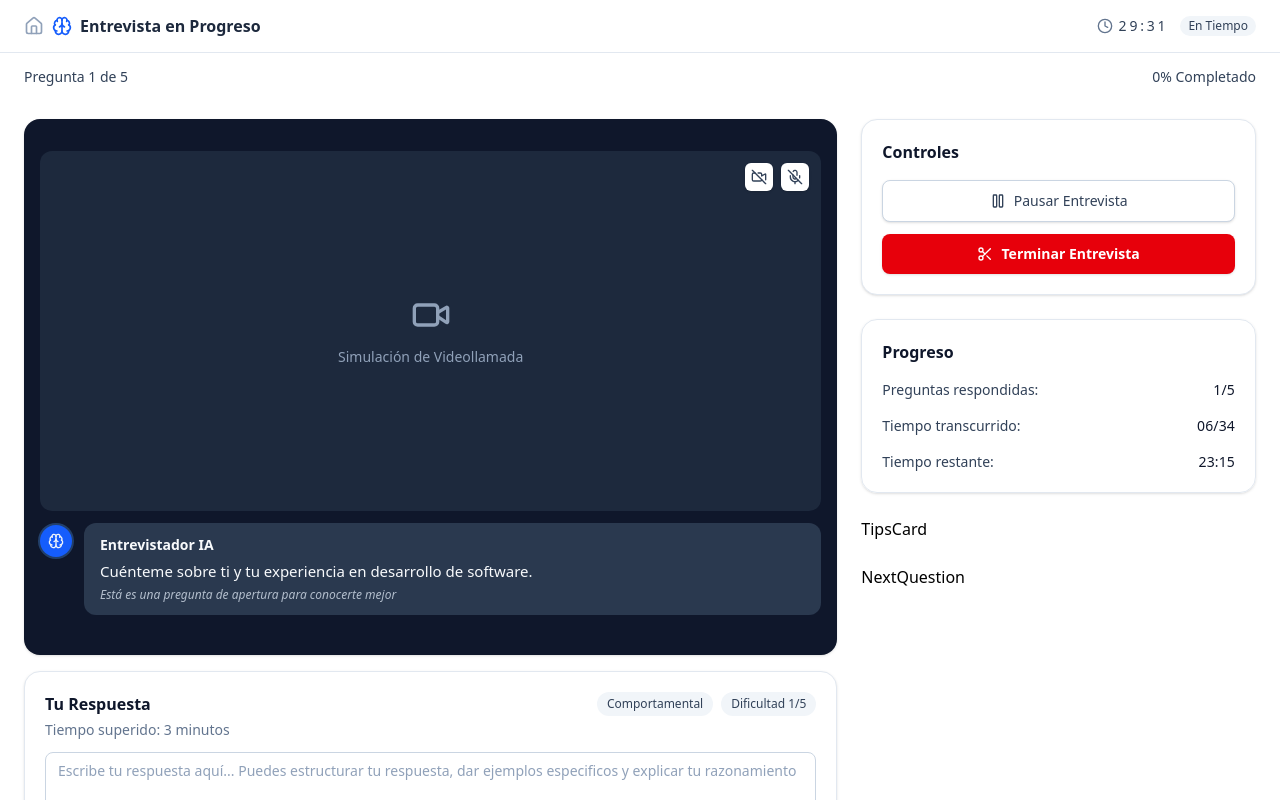
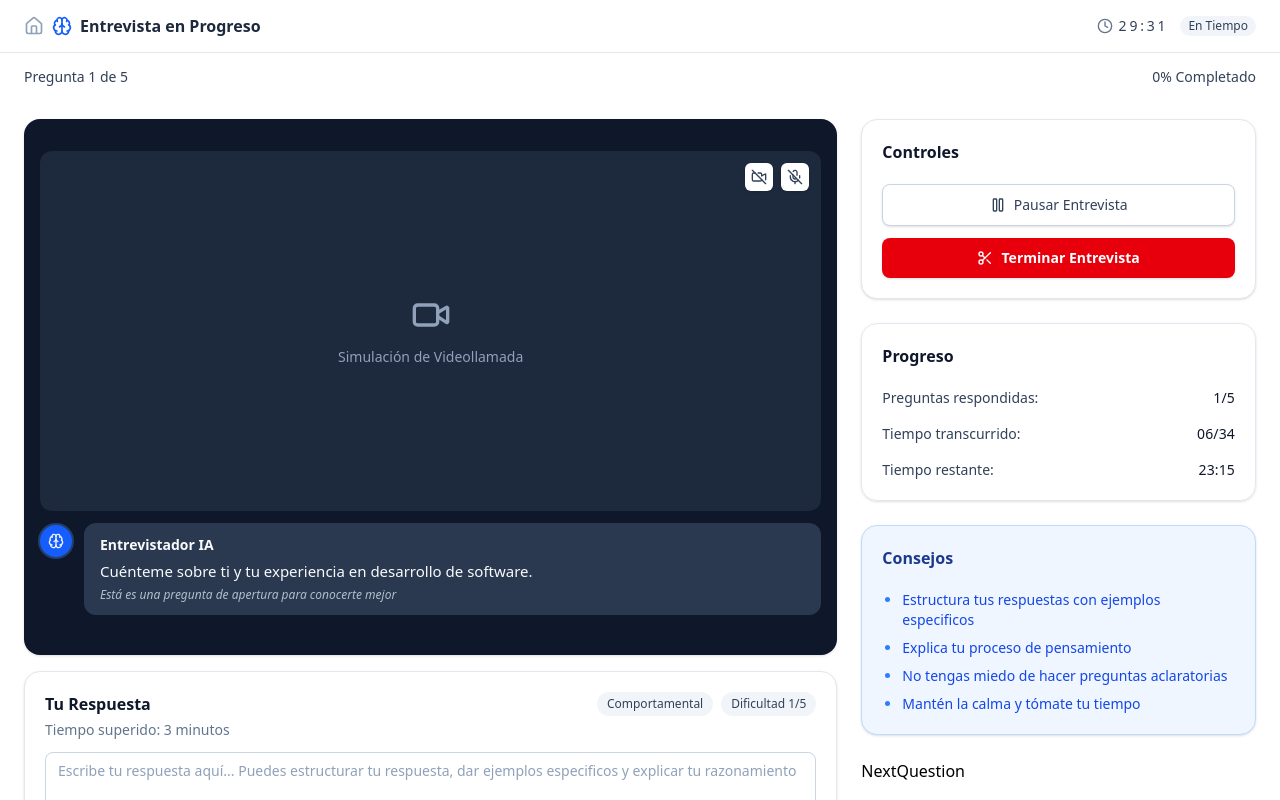
Before and after one commit to JonathanValle12/simulador-entrevista, a Next.js app: page /entrevista/1 in a window 1280 px wide. Shown: the top 800 px of the page. Built offline with nearby package versions, Linux system fonts and the light colour scheme.

Commit message:
Diseño Card de Consejos de entrevista

```diff
--- a/app/(app)/entrevista/[sessionId]/components/ControlsCard.tsx
+++ b/app/(app)/entrevista/[sessionId]/components/ControlsCard.tsx
@@ -13,7 +13,7 @@ export default function ControlsCard() {
 
     return (
         <article className="rounded-2xl border border-slate-200 bg-white p-5 shadow-sm">
-            <h3 className="mb-4 text-base font-semibold text-slate-900">Controles</h3>
+            <h3 className="mb-4 text-base font-semibold text-slate-900 mb-5">Controles</h3>
 
             <div className="space-y-3">
                 <button type="button" onClick={handlePause}
--- a/app/(app)/entrevista/[sessionId]/components/ProgressCard.tsx
+++ b/app/(app)/entrevista/[sessionId]/components/ProgressCard.tsx
@@ -1,7 +1,7 @@
 export default function ProgressCard() {
     return (
         <article className="rounded-2xl border border-slate-200 bfg-white p-5 shadow-sm">
-            <h3 className="mb-4 text-base font-semibold text-slate-900">Progreso</h3>
+            <h3 className="mb-4 text-base font-semibold text-slate-900 mb-5">Progreso</h3>
 
             <dl className="mt-4 space-y-4 text-sm">
                 <div className="flex items-center justify-between">
--- a/app/(app)/entrevista/[sessionId]/components/TipsCard.tsx
+++ b/app/(app)/entrevista/[sessionId]/components/TipsCard.tsx
@@ -1,3 +1,14 @@
-export default function TipsCard() { // Consejos
-    return <h1>TipsCard</h1>
+
+export default function TipsCard() {
+    return (
+        <article className="rounded-2xl border border-blue-200 bg-blue-50 p-5 shadow-sm">
+            <h3 className="text-base font-semibold text-blue-900 mb-5">Consejos</h3>
+            <ul className="mt-3 list-disc space-y-2 pl-5 text-sm text-blue-700 marker:text-blue-500">
+                <li>Estructura tus respuestas con ejemplos especificos</li>
+                <li>Explica tu proceso de pensamiento</li>
+                <li>No tengas miedo de hacer preguntas aclaratorias</li>
+                <li>Mantén la calma y tómate tu tiempo</li>
+            </ul>
+        </article>
+    )
 }
```
